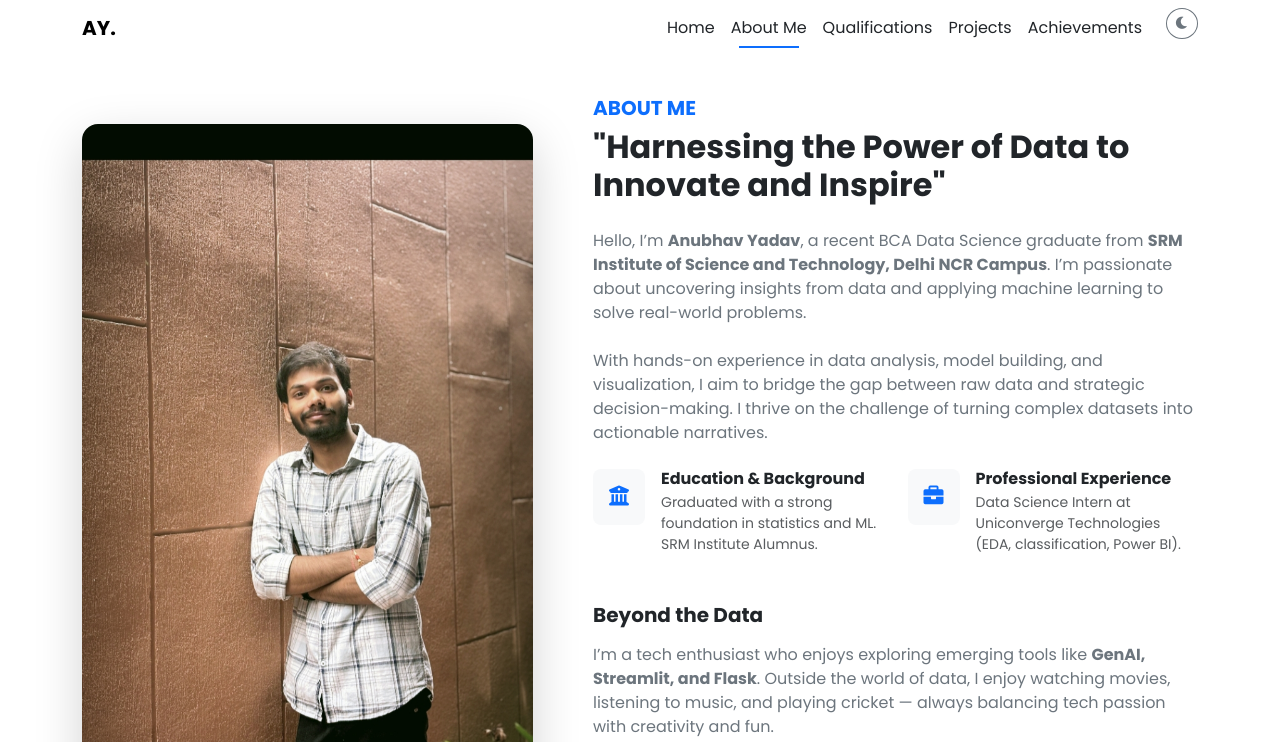
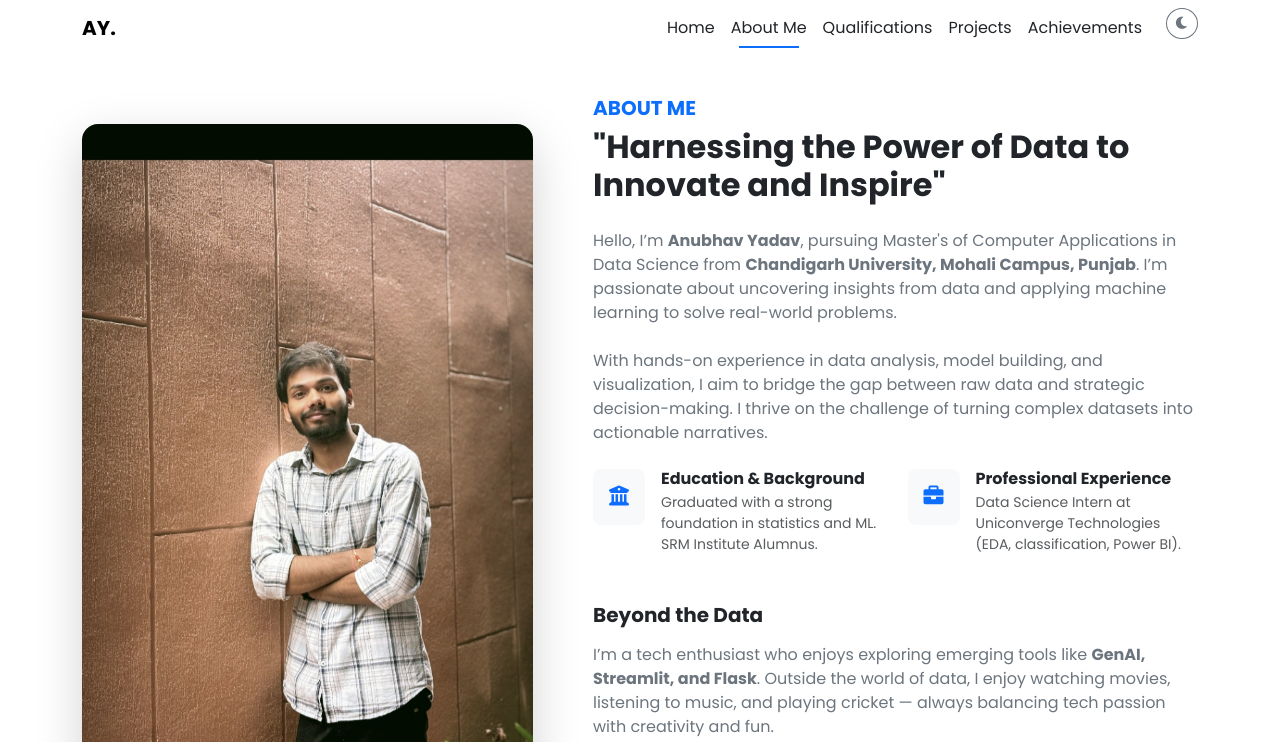
Before and after one commit to AnubhavDataSci25/Portfolio-Website, a plain HTML site: page about.html in a window 1280 px wide. Shown: the top 742 px of the page. Drawn offline with nearby package versions, Linux system fonts and the light colour scheme.

Commit message:
Updated about me section

```diff
--- a/about.html
+++ b/about.html
@@ -50,7 +50,7 @@
                     <h5 class="text-primary fw-bold mb-2">ABOUT ME</h5>
                     <h2 class="fw-bold mb-4">"Harnessing the Power of Data to Innovate and Inspire"</h2>
                     <p class="text-secondary mb-4">
-                        Hello, I’m <strong>Anubhav Yadav</strong>, a recent BCA Data Science graduate from <strong>SRM Institute of Science and Technology, Delhi NCR Campus</strong>. I’m passionate about uncovering insights from data and applying machine learning to solve real-world problems.
+                        Hello, I’m <strong>Anubhav Yadav</strong>, pursuing Master's of Computer Applications in Data Science from <strong>Chandigarh University, Mohali Campus, Punjab</strong>. I’m passionate about uncovering insights from data and applying machine learning to solve real-world problems.
                     </p>
                     <p class="text-secondary mb-4">
                         With hands-on experience in data analysis, model building, and visualization, I aim to bridge the gap between raw data and strategic decision-making. I thrive on the challenge of turning complex datasets into actionable narratives.
```
